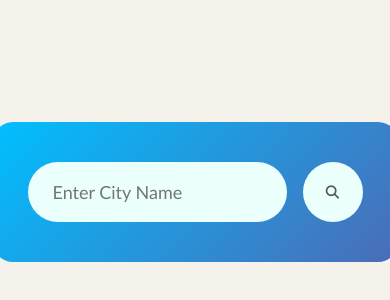
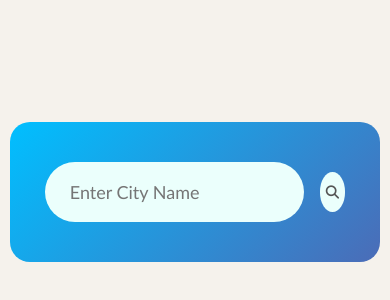
Before and after one commit to zeinawady/Weather_App, a plain HTML site: page index.html in a window 390 px wide. Shown: the part 230-530 px from the top of the page. Drawn offline with Linux system fonts and the light colour scheme.

Commit message:
Adjusting responsive screen

```diff
--- a/css/style.css
+++ b/css/style.css
@@ -22,7 +22,13 @@
    text-align: center;
 
 }
+@media (max-width:767px) {
+    .card{
+        width: 95%;
+    margin: 0 10px;
+    }
 
+}
 .search{
     width: 100%;
     display: flex;
@@ -52,6 +58,12 @@ height: 60px;
 cursor: pointer;
 transition: 0.3s;
 }
+@media (max-width:767px){
+    .search button{
+        width: 40px;
+        height: 40px;
+    }
+}
 .search button:hover{
     background: #dff2ef;
 
@@ -73,7 +85,7 @@ transition: 0.3s;
 .details{
     display: flex;
     align-items: center;
-    justify-content: space-between;
+    justify-content: center;
     gap: 25px;
     padding: 0 20px;
     margin-top: 50px;
```
